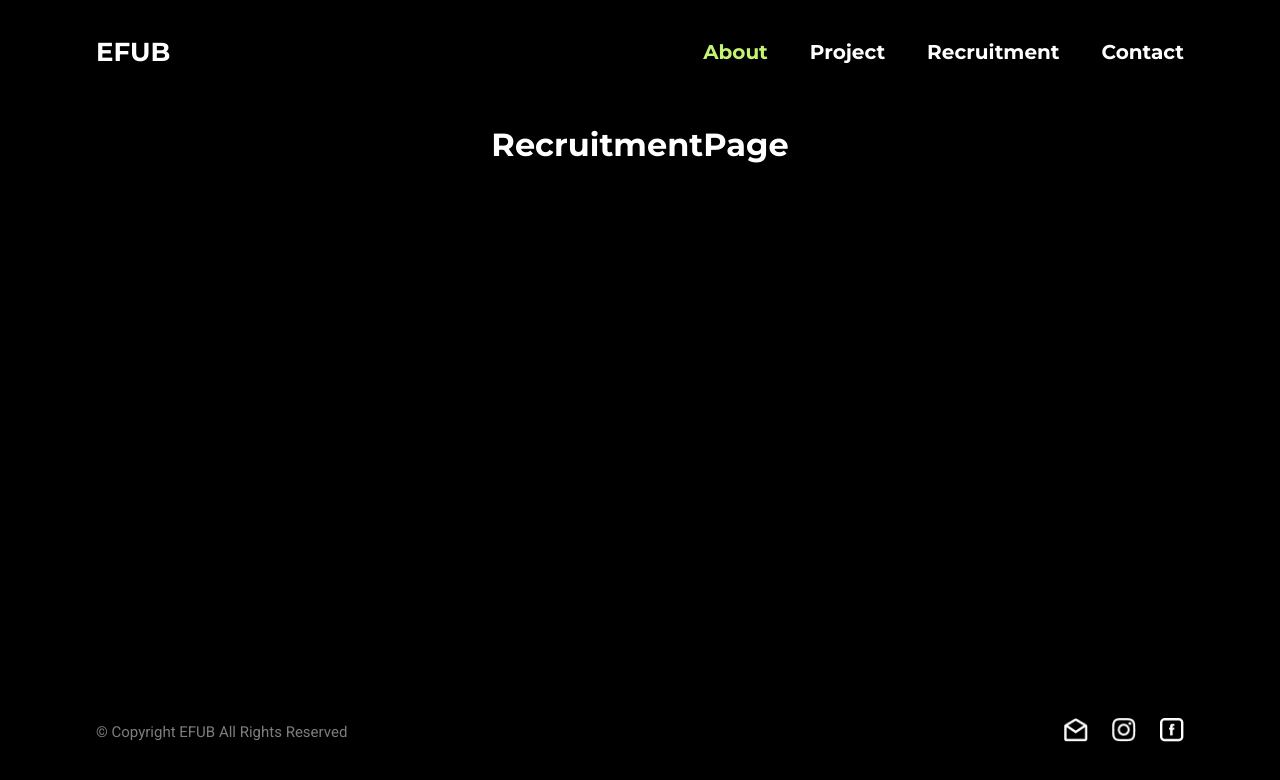
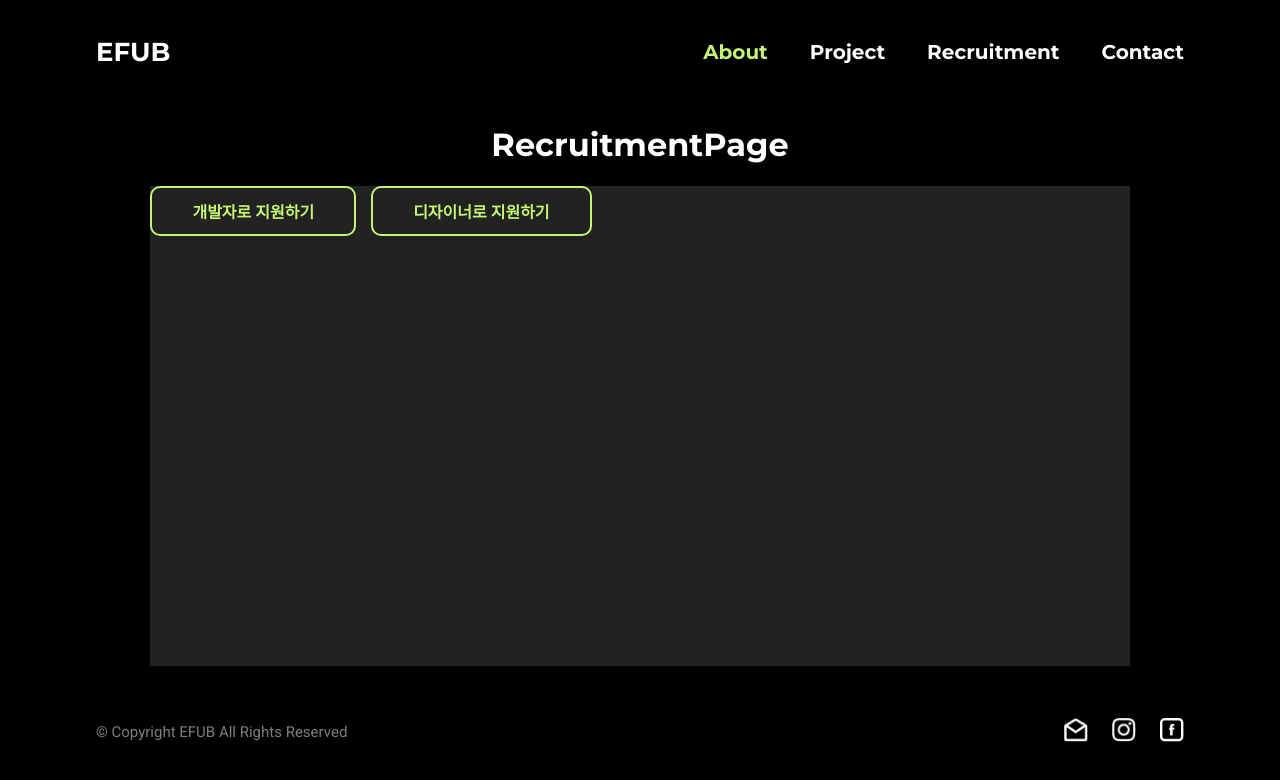
Before and after one commit to gdscewha-3rd/Project-EFUB, a React (Create React App) app in the folder efub-homepage/: page /recruitment in a window 1280 px wide. Shown: the top 780 px of the page. Built offline with nearby package versions, Linux system fonts and the light colour scheme.

Commit message:
리쿠르트 페이지 수정

```diff
--- a/efub-homepage/src/pages/RecruitmentPage.js
+++ b/efub-homepage/src/pages/RecruitmentPage.js
@@ -1,9 +1,40 @@
-import React from 'react';
+import React, {useState} from 'react';
+import styled from 'styled-components';
+import Button from '../components/common/Button';
+
+const RecruitBox = styled.div`
+  width: 90%;
+  height: 30rem;
+  background-color: rgba(225, 225, 225, 0.15);
+`;
+
+const buttons = [
+    {
+        name: 'developer',
+        text: '개발자로 지원하기'
+    },
+    {
+        name: 'designer',
+        text: '디자이너로 지원하기'
+    }
+]
 
 const RecruitmentPage = () => {
+    const [select,setSelect] = useState('all');
     return (
         <>
             <h1>RecruitmentPage</h1>
+            <RecruitBox>
+                {buttons.map(b => (
+                    <Button
+                        filled={b.name === select}
+                        onClick={() => setSelect(b.name)}
+                        style={{ marginRight: 15 }}>
+                            {b.text}
+                    </Button>
+                ))}
+
+            </RecruitBox>
         </>
     );
 };
```
